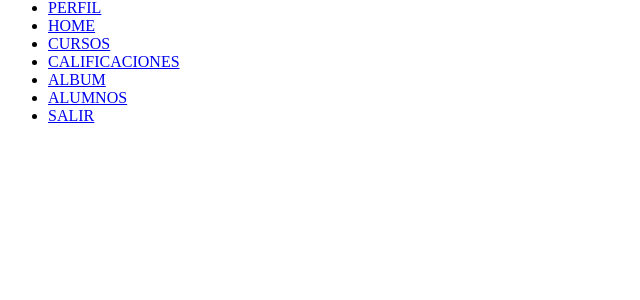
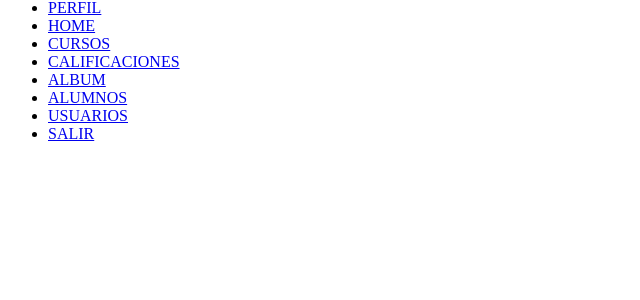
Before and after one commit to BrandoSteve30/proyecto, a PHP site: page /componentes/headerDash.php in a window 1280 px wide. Shown: the part 325-625 px from the top of the page, without its empty margins (0-640 px from the left). Run offline with PHP 8.4, Linux system fonts and the light colour scheme; grey boxes are pictures that could not be loaded.

Commit message:
usuarios

```diff
--- a/view/paginas/componentes/headerDash.php
+++ b/view/paginas/componentes/headerDash.php
@@ -10,6 +10,7 @@
         <li><a href='index.php?pagina=dashboard&lugar=calificaciones'>CALIFICACIONES</a></li>
         <li><a href='index.php?pagina=dashboard&lugar=album'>ALBUM</a></li>
         <li><a href='index.php?pagina=dashboard&lugar=alumnos'>ALUMNOS</a></li>
+        <li><a href='index.php?pagina=dashboard&lugar=usuarios'>USUARIOS</a></li>
         <li><a href="controller/acceso/logout.php">SALIR</a></li>
     </ul>
 </div>
```
Also changed, not shown: 1 other file.
